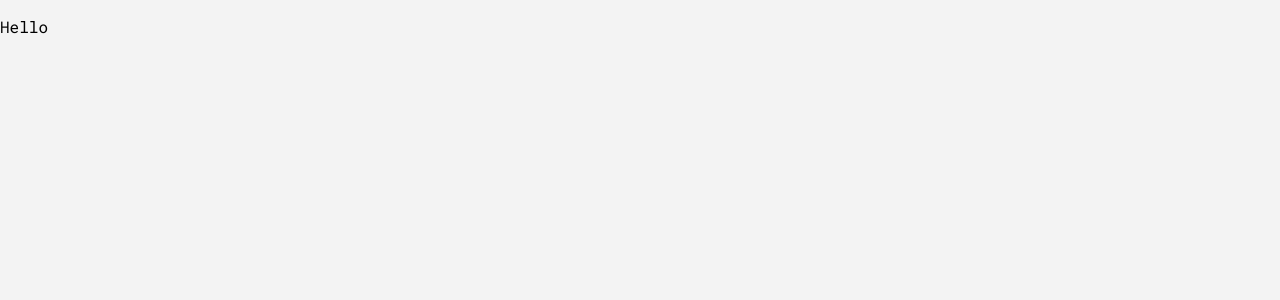
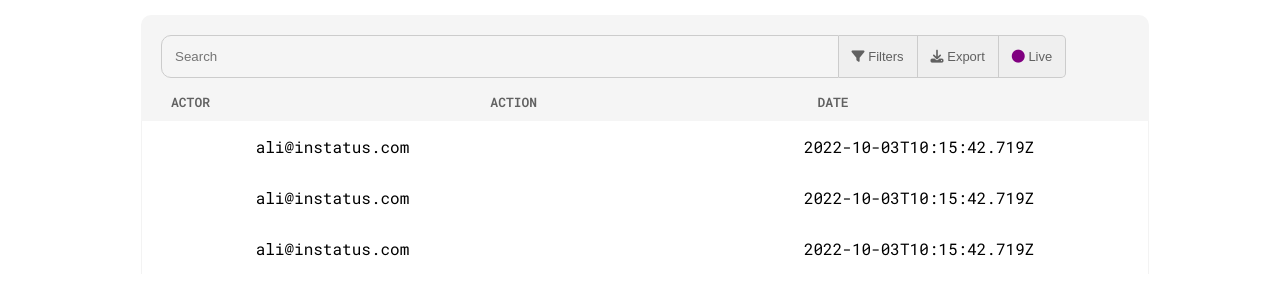
Before and after one commit to mazoonit/instalog_frontend, a React (Create React App) app: page / in a window 1280 px wide. Shown: the top 300 px of the page. Built offline with nearby package versions, Linux system fonts and the light colour scheme.

Commit message:
structuring table and adding css

```diff
--- a/src/App.css
+++ b/src/App.css
@@ -12,10 +12,10 @@ body,
   width: 100%;
   height: 100%;
   margin: 0;
-  padding: 0;
+  padding: 5px;
 }
 body {
-  background: #f3f3f3;
+  background: #fff;
   position: fixed;
   font-family: "roboto";
 }
--- a/src/App.js
+++ b/src/App.js
@@ -1,12 +1,83 @@
 import React, { useRef, useState, useEffect, useReducer } from "react";
 import "@fortawesome/fontawesome-free/css/all.css";
 import "./App.css";
-
+import InstatusTable from "../src/components/instatus_table/InstatusTable";
 
 function App() {
+  const DetailsComponent = (row) => {
+    return (
+      <dev>
+        <p>Hola</p>
+      </dev>
+    );
+  };
   return (
     <>
-      <p>Hello</p>
+      <InstatusTable
+        headers={["ACTOR", "ACTION", "DATE"]}
+        columns={[
+          {
+            key: "email",
+          },
+          {
+            key: "actionName",
+          },
+          {
+            key: "occured_at",
+            parser: (value) => {
+              return value.split("T")[0];
+            },
+          },
+        ]}
+        rows={[
+          {
+            email: "ali@instatus.com",
+            name: "aka",
+
+            actor: { id: 1, name: "Ali", email: "mo" },
+            target: { id: 1, name: "target" },
+            occured_at: "2022-10-03T10:15:42.719Z",
+            location: "105.40.62.95",
+            group: { id: 1, name: "instatus" },
+            meta_data: {
+              redirect: "/setup",
+              description: "User login succeeded.",
+              x_request_id: "req_W1Y13QOHMI5H",
+            },
+          },
+          {
+            email: "ali@instatus.com",
+            name: "aka",
+
+            actor: { id: 1, name: "Ali", email: "mo" },
+            target: { id: 1, name: "target" },
+            occured_at: "2022-10-03T10:15:42.719Z",
+            location: "105.40.62.95",
+            group: { id: 1, name: "instatus" },
+            meta_data: {
+              redirect: "/setup",
+              description: "User login succeeded.",
+              x_request_id: "req_W1Y13QOHMI5H",
+            },
+          },
+          {
+            email: "ali@instatus.com",
+            name: "aka",
+
+            actor: { id: 1, name: "Ali", email: "mo" },
+            target: { id: 1, name: "target" },
+            occured_at: "2022-10-03T10:15:42.719Z",
+            location: "105.40.62.95",
+            group: { id: 1, name: "instatus" },
+            meta_data: {
+              redirect: "/setup",
+              description: "User login succeeded.",
+              x_request_id: "req_W1Y13QOHMI5H",
+            },
+          },
+        ]}
+        DetailsComponent={DetailsComponent}
+      />
     </>
   );
 }
--- /dev/null
+++ b/src/components/instatus_table/Header.js
@@ -0,0 +1,60 @@
+export default function Header({ headers }) {
+  return (
+    <dev
+      style={{
+        backgroundColor: "#F5F5F5",
+        width: "80%",
+        display: "block",
+        margin: "auto",
+        borderTopLeftRadius: "10px",
+        borderTopRightRadius: "10px",
+        padding: "20px",
+        paddingBottom: "10px",
+      }}
+      className="headerRow"
+    >
+      <input
+        class="headerElement"
+        style={{
+          width: "70%",
+          background: "transparent",
+          border: "1px solid #ccc",
+        }}
+        placeholder={"Search"}
+      />
+      <button class="headerElement filterButton" id="filter">
+        <i class="fa-solid fa-filter"></i> Filters
+      </button>
+      <button class="headerElement filterButton" id="filter">
+        <i class="fa-solid fa-download"></i> Export
+      </button>
+      <button
+        class="headerElement filterButton"
+        id="filter"
+        style={{
+          borderTopRightRadius: "5px",
+          borderBottomRightRadius: "5px",
+        }}
+      >
+        <i class="fa-solid fa-circle" style={{ color: "purple" }}></i> Live
+      </button>
+      <div
+        style={{
+          display: "flex",
+          flexDirection: "row",
+          justifyContent: "space-around",
+          alignContent: "stretch",
+          flexWrap: "wrap",
+          alignContent: "flex-start",
+          paddingLeft: "10px",
+        }}
+      >
+        {headers
+          ? headers.map((header) => {
+              return <p class="colHeader">{header}</p>;
+            })
+          : null}
+      </div>
+    </dev>
+  );
+}
--- /dev/null
+++ b/src/components/instatus_table/InstatusTable.css
@@ -0,0 +1,90 @@
+.headerRow > .headerElement {
+  border-top-left-radius: 10px;
+  border-bottom-left-radius: 10px;
+}
+.headerRow > .headerElement ~ .headerElement {
+  border-radius: 0;
+}
+.headerElement {
+  display: inline-block;
+}
+.headerElement input {
+  background-color: transparent;
+}
+.filterButton {
+  transition: 0.4s;
+  border: 1px solid #ccc;
+  border-left: 0;
+  font-size: 13px;
+  cursor: pointer;
+  color: #616161;
+}
+.filterButton:focus {
+  outline: 0;
+}
+#filter {
+  padding: 13px;
+}
+.row {
+  width: 80%;
+  background-color: #fff;
+  margin: auto;
+  padding: 15px;
+  border-left: 1px solid #f3f3f3;
+  border-right: 1px solid #f3f3f3;
+  display: flex;
+  flex-direction: row;
+  justify-content: space-around;
+  align-content: stretch;
+  flex-wrap: wrap;
+}
+.filterButton {
+  padding: 8px;
+}
+.d {
+  width: 300px;
+  height: 40px;
+  display: block;
+  transition: 0.5s;
+  z-index: 1;
+  margin: auto;
+  padding: 15px;
+  cursor: pointer;
+}
+.colHeader {
+  display: flex;
+  flex-direction: row;
+  margin: 0;
+  margin-top: 15px;
+  margin-right: auto;
+  font-size: 13px;
+  font-weight: 600;
+  color: #616161;
+}
+.d:hover {
+  padding: 10px;
+  /*
+	height: 40px;
+	z-index: 2;
+	width: 350px;
+	*/
+}
+.accc {
+  height: 100px;
+  margin-top: 0;
+  padding: 0;
+  width: 350px;
+  transition: 0.5s;
+  border-radius: 5px;
+  border: solid 0.5px #ccc;
+}
+input {
+  padding: 13px;
+  outline: 0;
+  width: 100%;
+  border: 0;
+  transition: 0.4s;
+}
+input:focus {
+  outline: 0;
+}
--- /dev/null
+++ b/src/components/instatus_table/InstatusTable.js
@@ -0,0 +1,11 @@
+import Header from "./Header";
+import Rows from "./Rows";
+import "./InstatusTable.css";
+export default function InstatusTable({ headers, rows, columns }) {
+  return (
+    <div>
+      <Header headers={headers} />
+      <Rows rows={rows} columns={columns} />
+    </div>
+  );
+}
--- a/src/components/instatus_table/Row.js
+++ b/src/components/instatus_table/Row.js
@@ -1,4 +1,5 @@
-export default function Row({ isActive, activeRow, id }) {
+import { useEffect } from "react";
+export default function Row({ columns, isActive, activeRow, id, row }) {
   let className = "row ";
   useEffect(() => {
     if (isActive) {
@@ -7,5 +8,13 @@ export default function Row({ isActive, activeRow, id }) {
       className = "row";
     }
   }, [isActive]);
-  return <dev className={className} onClick={activeRow} id={id}></dev>;
+  return (
+    <dev className={className} onClick={activeRow} id={id}>
+      {columns
+        ? columns.map((col) => {
+              return <dev>{row[col.key]}</dev>;
+          })
+        : null}
+    </dev>
+  );
 }
--- /dev/null
+++ b/src/components/instatus_table/Rows.js
@@ -0,0 +1,8 @@
+import Row from "./Row";
+export default function Rows({ rows, columns }) {
+  return rows
+    ? rows.map((row) => {
+        return <Row row={row} columns={columns} />;
+      })
+    : null;
+}
```
Also changed, not shown: src/components/instatus_table/LoadMore.js (added).
